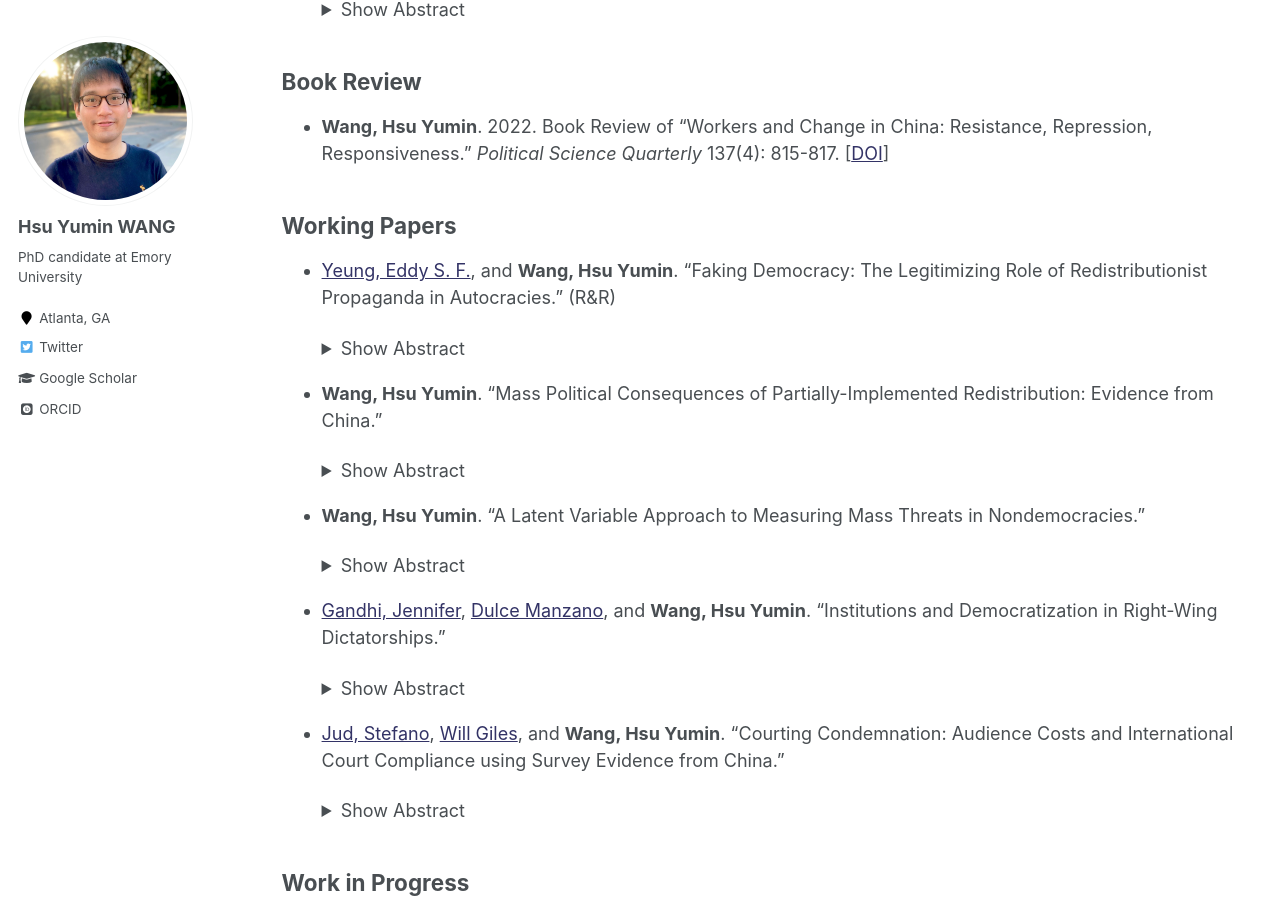
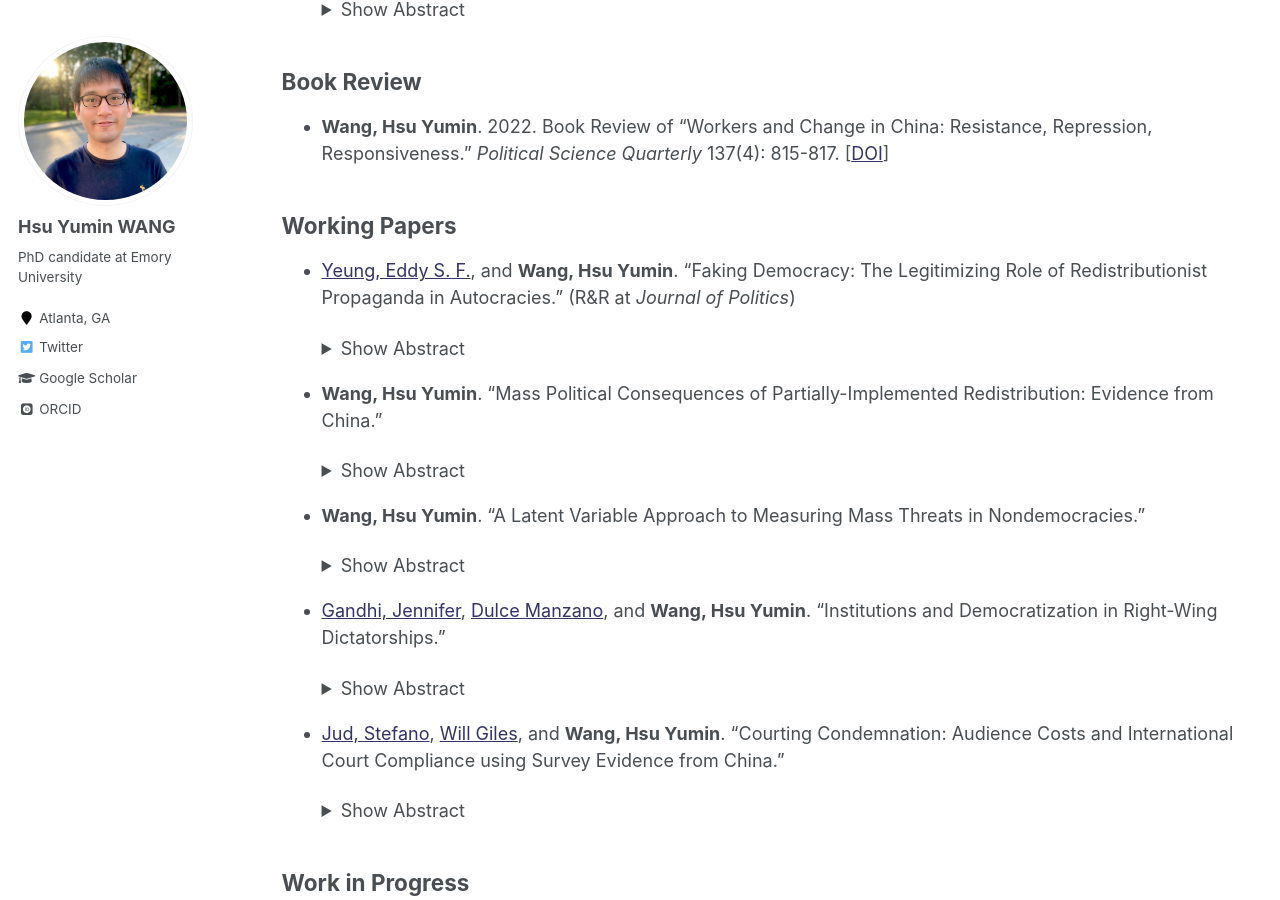
Before and after one commit to hsuyumin/hsuyumin.github.io, a Jekyll site: the page built from _pages/publications.md, in a window 1280 px wide and 900 px high, scrolled down 562 px. Built offline with Jekyll 4.4.1, drawn with Linux system fonts in a browser that asks for light colours; some web fonts are replaced.

Commit message:
Update publications.md

```diff
--- a/_pages/publications.md
+++ b/_pages/publications.md
@@ -45,7 +45,7 @@ redirect_from:
 
 ## Working Papers
 
-* [Yeung, Eddy S. F.](https://eddy-yeung.github.io/), and **Wang, Hsu Yumin**. "Faking Democracy: The Legitimizing Role of Redistributionist Propaganda in Autocracies." (R&R)
+* [Yeung, Eddy S. F.](https://eddy-yeung.github.io/), and **Wang, Hsu Yumin**. "Faking Democracy: The Legitimizing Role of Redistributionist Propaganda in Autocracies." (R&R at _Journal of Politics_)
 
     <details>
       <summary>Show Abstract</summary>
```
